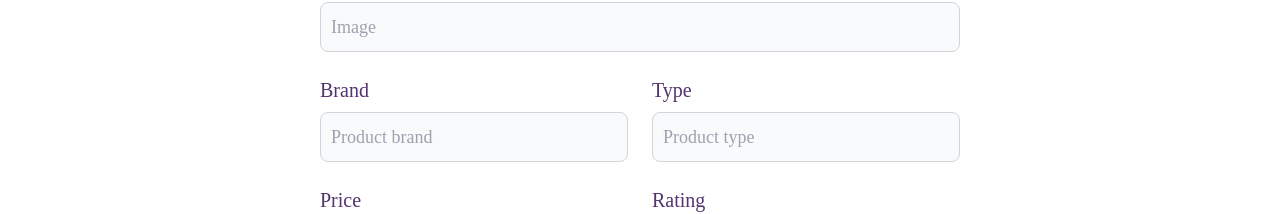
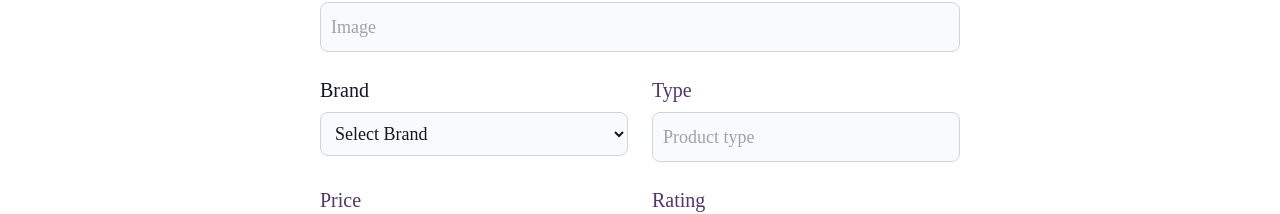
Before and after one commit to tasnu754/fashion-apparel-client, a React (Vite) app: page /addProduct in a window 1280 px wide. Shown: the part 356-570 px from the top of the page. Built offline with nearby package versions, Linux system fonts and the light colour scheme; no server answers; sample sign-in values are in the browser's storage.

Commit message:
Brand name input field update with selection option

```diff
--- a/src/Pages/AddProducts.jsx
+++ b/src/Pages/AddProducts.jsx
@@ -20,9 +20,23 @@ const AddProducts = () => {
       rating,
       descript,
     };
-      form.reset();
-      swal("Product added!", "Successfully", "success");
+    form.reset();
+
     console.log(product);
+
+    fetch("http://localhost:5000/product", {
+      method: "POST",
+      headers: {
+        "content-type": "application/json",
+      },
+      body: JSON.stringify(product),
+    })
+      .then((res) => res.json())
+      .then((data) => {
+        if (data.insertedId) {
+          swal("Product added!", "Successfully", "success");
+        }
+      });
   };
 
   return (
@@ -66,25 +80,31 @@ const AddProducts = () => {
                   required
                 />
               </div>
-              <div className="w-full">
+
+              <div>
                 <label
                   htmlFor="brand"
-                  className="block mb-2 text-xl font-medium text-[#53346D] dark:text-white"
+                  className="block mb-2 text-xl font-medium text-gray-900 dark:text-white"
                 >
                   Brand
                 </label>
-                <input
-                  type="text"
-                  name="brand"
+                <select
                   id="brand"
-                  className="bg-gray-50 border border-gray-300 text-gray-900 text-lg rounded-lg focus:ring-primary-600 focus:border-primary-600 block w-full p-2.5 dark:bg-gray-700 dark:border-gray-600 dark:placeholder-gray-400 dark:text-white dark:focus:ring-primary-500 dark:focus:border-primary-500"
-                  placeholder="Product brand"
-                  required
-                />
+                  className="bg-gray-50 border border-gray-300 text-gray-900 text-lg rounded-lg focus:ring-primary-500 focus:border-primary-500 block w-full p-2.5 dark:bg-gray-700 dark:border-gray-600 dark:placeholder-gray-400 dark:text-white dark:focus:ring-primary-500 dark:focus:border-primary-500"
+                >
+                  <option selected>Select Brand</option>
+                  <option value="TV">Louis Vuitton</option>
+                  <option value="PC">Dior</option>
+                  <option value="GA">Gucci</option>
+                  <option value="PH">Nike</option>
+                  <option value="PH">Chanel</option>
+                  <option value="PH">Adidas</option>
+                </select>
               </div>
+
               <div className="w-full">
                 <label
-                  htmlFor="brand"
+                  htmlFor="type"
                   className="block mb-2 text-xl font-medium text-[#53346D] dark:text-white"
                 >
                   Type
```
Also changed, not shown: src/Components/Navbar.jsx (line endings or trailing spaces).
